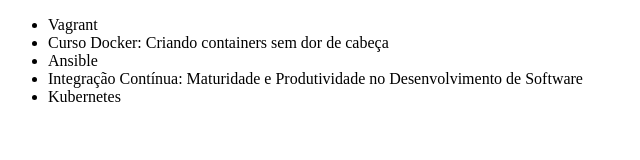
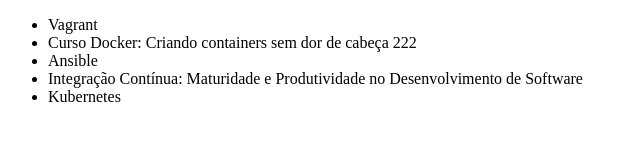
Before and after one commit to AndreLFCastro/alura-git, a plain HTML site: page index.html in a window 1280 px wide. Shown: the full height of the page, 0-640 px from the left. Drawn offline with Linux system fonts and the light colour scheme.

Commit message:
Adicionei 222 ao titulo do curso docker

```diff
--- a/index.html
+++ b/index.html
@@ -7,7 +7,7 @@
 <body>
     <ul>
         <li>Vagrant</li>
-        <li>Curso Docker: Criando containers sem dor de cabeça</li>
+        <li>Curso Docker: Criando containers sem dor de cabeça 222</li>
         <li>Ansible</li>
         <li>Integração Contínua: Maturidade e Produtividade no Desenvolvimento de Software</li>
         <li>Kubernetes</li>
```
